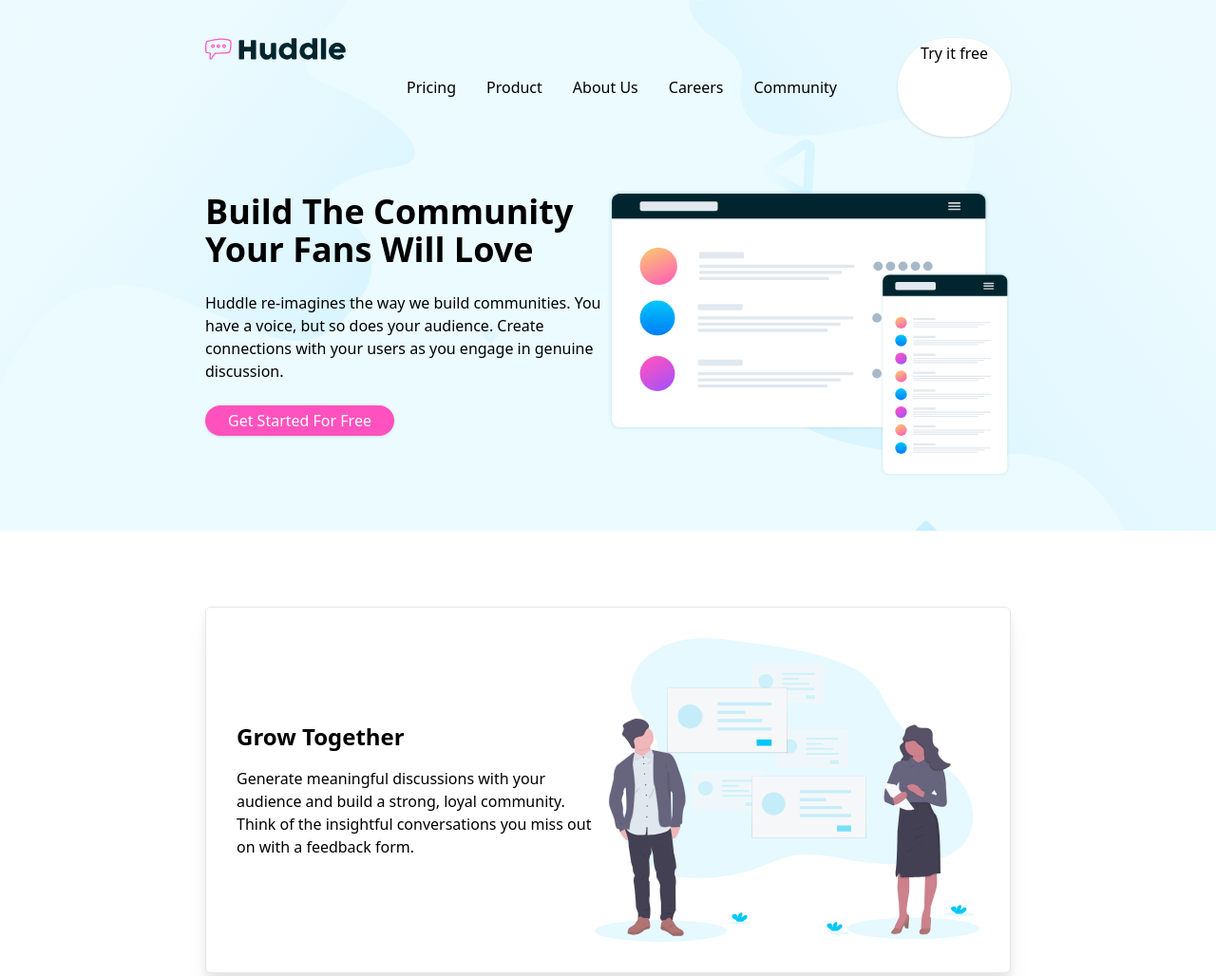
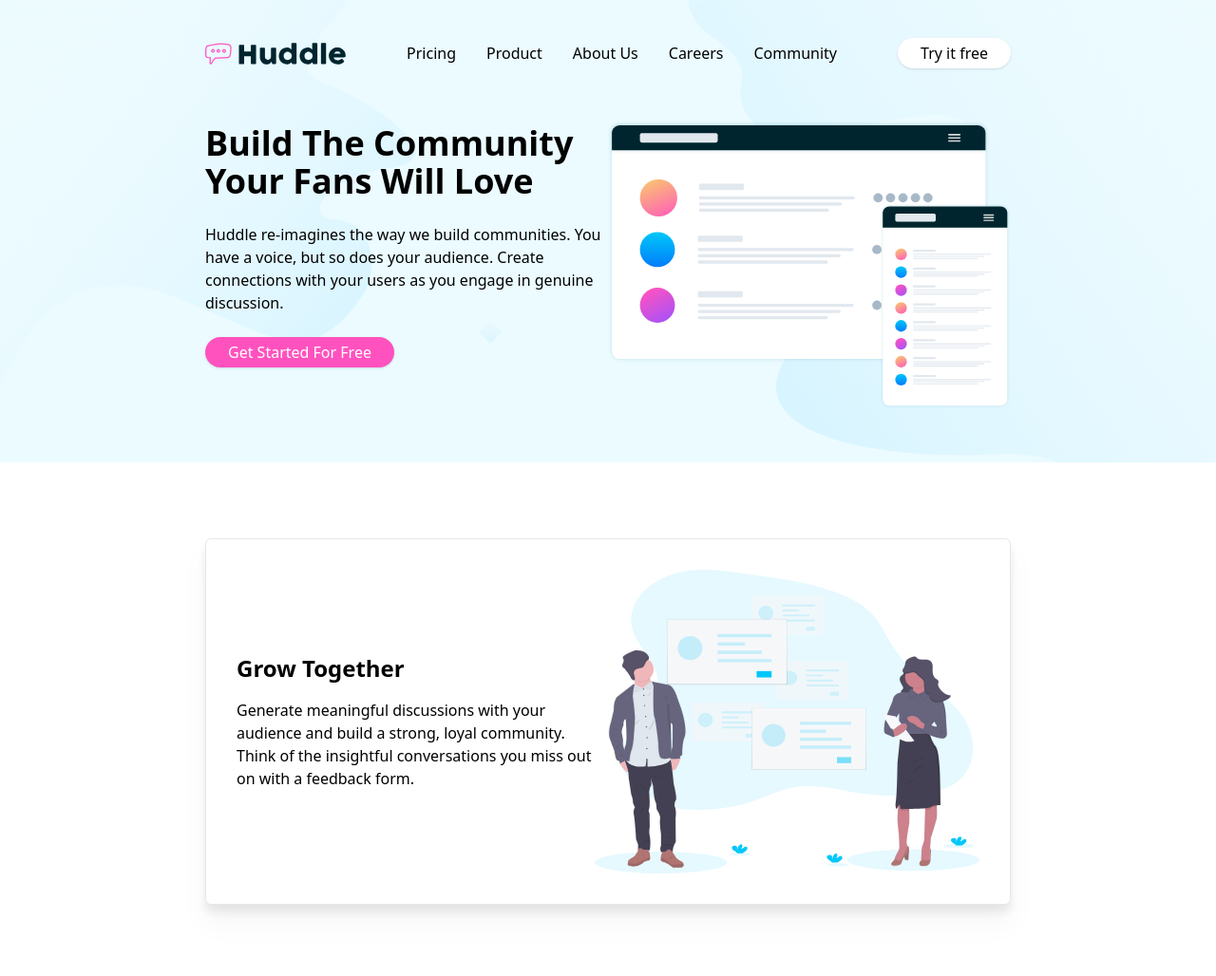
Before and after one commit to Dtoo007/huddle-, a website: page index.html in a window 1280 px wide. Shown: the top 1028 px of the page at 95% size. Drawn offline with Linux system fonts and the light colour scheme.

Commit message:
files update

```diff
--- a/index.html
+++ b/index.html
@@ -14,13 +14,13 @@
                             <!--Nav bar-->
                 <nav class="container w-92% text:sm pt-4 pb-4">
                     <!--Flex container-->
-                    <div class="flex items-end justify-between">
+                    <div class="flex items-center justify-between">
                         <!--logo-->
                         <div class="pt-0">
                             <img src="images\logo.svg" alt="black color huddle logo in text format 'Huddle'">
                         </div>
                         <!--Menu items-->
-                        <div id="menu" class="absolute min-h-[20vh] left-0 py-10 top-[9%] w-full flex items-center px-5 md:static md:min-h-fit md:w-auto md:bg-none">
+                        <div id="menu" class="absolute min-h-[20vh] left-0 py-10 top-[9%] w-full flex items-center px-5 md:py-0 md:static md:min-h-fit md:w-auto md:bg-none">
                             <ul id="menu-list" class="gap-4 hidden flex-col md:items-center md:flex-row md:gap-8 md:flex">
                                 <li><a href="#" class="hover:text-off_arch">Pricing</a></li>
                                 <li><a href="#"class="hover:text-off_arch">Product</a></li>
```
